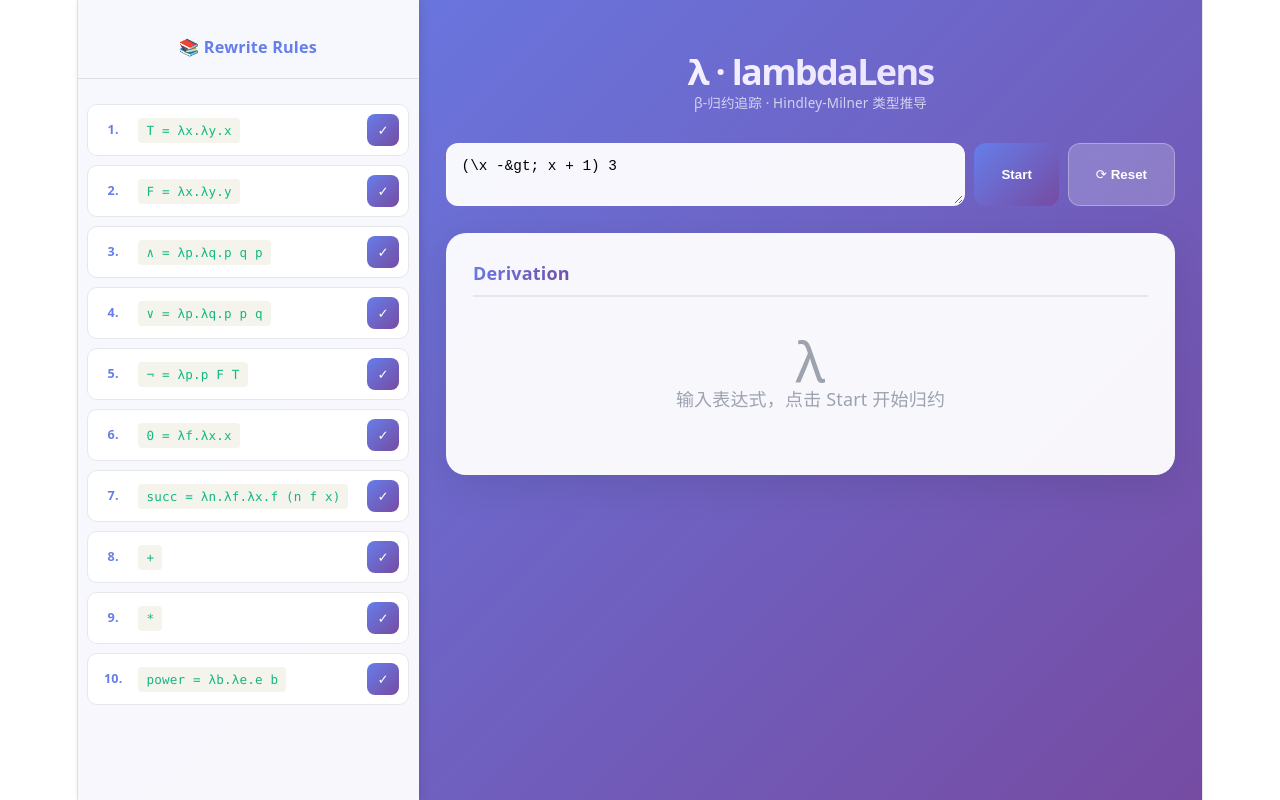
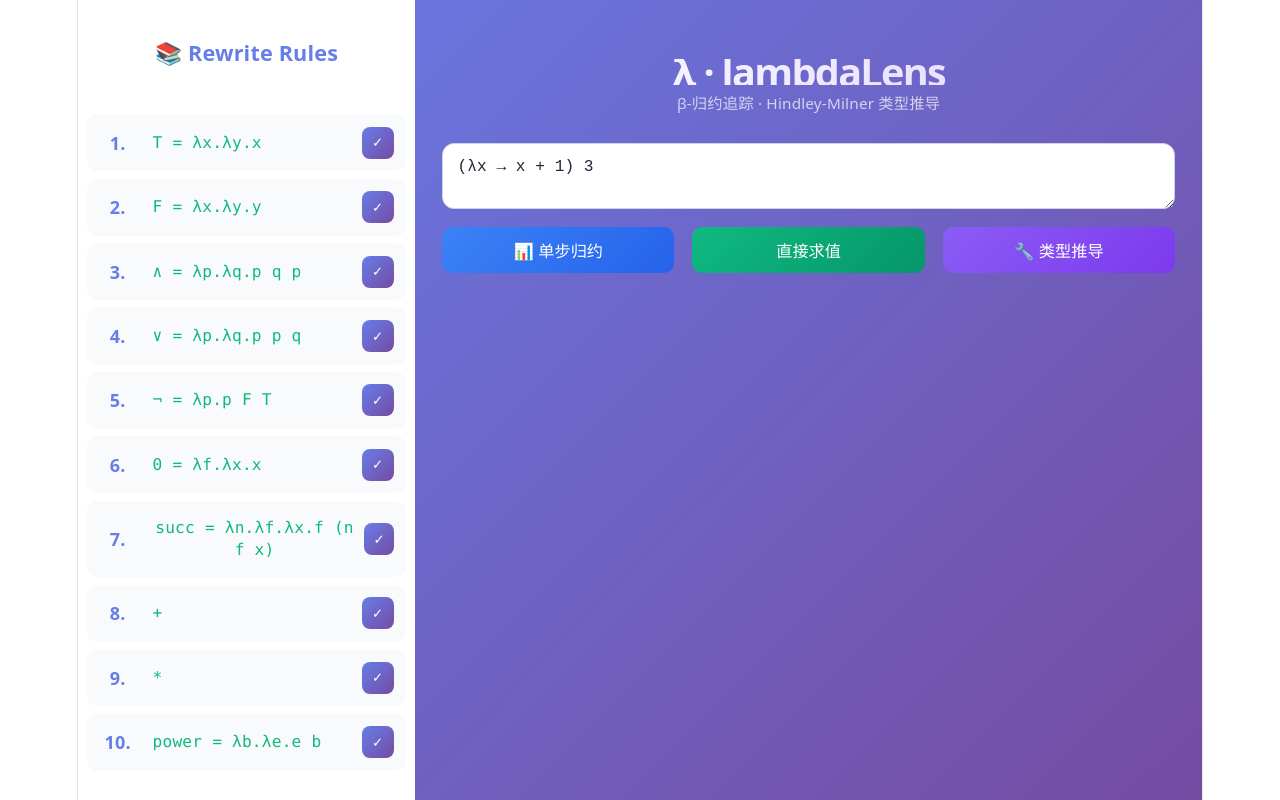
Before and after one commit to X12101XX/lambdaLens, a React (Vite) app in the folder frontend/: page / in a window 1280 px wide. Built offline with nearby package versions, Linux system fonts and the light colour scheme.

Commit message:
优化前端界面：左边栏白色、去掉边框、三个独立按钮

```diff
--- a/frontend/src/App.tsx
+++ b/frontend/src/App.tsx
@@ -1,191 +1,205 @@
-import { useState, useEffect } from 'react';
+import { useState } from 'react';
+
+const API_BASE = 'http://localhost:3000';
 
 const RULES = [
-  { name: 'T', expr: '\\x y -&gt; x', display: 'T = λx.λy.x' },
-  { name: 'F', expr: '\\x y -&gt; y', display: 'F = λx.λy.y' },
-  { name: 'AND', expr: '\\p q -&gt; p q p', display: '∧ = λp.λq.p q p' },
-  { name: 'OR', expr: '\\p q -&gt; p p q', display: '∨ = λp.λq.p p q' },
-  { name: 'NOT', expr: '\\p -&gt; p F T', display: '¬ = λp.p F T' },
-  { name: '0', expr: '\\f x -&gt; x', display: '0 = λf.λx.x' },
-  { name: 'succ', expr: '\\n f x -&gt; f (n f x)', display: 'succ = λn.λf.λx.f (n f x)' },
-  { name: '+', expr: '\\m n -&gt; m succ n', display: '+' },
-  { name: '*', expr: '\\m n -&gt; m (+ n) 0', display: '*' },
-  { name: 'power', expr: '\\b e -&gt; e b', display: 'power = λb.λe.e b' },
+  { name: 'T', expr: '\\x y -> x', display: 'T = λx.λy.x' },
+  { name: 'F', expr: '\\x y -> y', display: 'F = λx.λy.y' },
+  { name: 'AND', expr: '\\p q -> p q p', display: '∧ = λp.λq.p q p' },
+  { name: 'OR', expr: '\\p q -> p p q', display: '∨ = λp.λq.p p q' },
+  { name: 'NOT', expr: '\\p -> p F T', display: '¬ = λp.p F T' },
+  { name: '0', expr: '\\f x -> x', display: '0 = λf.λx.x' },
+  { name: 'succ', expr: '\\n f x -> f (n f x)', display: 'succ = λn.λf.λx.f (n f x)' },
+  { name: '+', expr: '\\m n -> m succ n', display: '+' },
+  { name: '*', expr: '\\m n -> m (+ n) 0', display: '*' },
+  { name: 'power', expr: '\\b e -> e b', display: 'power = λb.λe.e b' },
 ];
 
-function reduceOneStep(expr) {
-  if (expr === '(\\x -&gt; x + 1) 3') {
-    return { next: '3 + 1', type: 'Int', done: false };
-  }
-  if (expr === '3 + 1') {
-    return { next: '4', type: 'Int', done: true };
-  }
-  return { next: expr, type: 'Unknown', done: true };
-}
+function App() {
+  const [expr, setExpr] = useState('(\\x -> x + 1) 3');
+  const [traceResult, setTraceResult] = useState(null);
+  const [evalResult, setEvalResult] = useState(null);
+  const [typeResult, setTypeResult] = useState(null);
+  const [selectedStep, setSelectedStep] = useState(null);
+  const [loading, setLoading] = useState({ trace: false, eval: false, type: false });
+  const [error, setError] = useState('');
 
-function App() {
-  const [expr, setExpr] = useState('(\\x -&gt; x + 1) 3');
-  const [currentExpr, setCurrentExpr] = useState('');
-  const [currentType, setCurrentType] = useState('');
-  const [history, setHistory] = useState([]);
-  const [isDone, setIsDone] = useState(false);
-  const [isAnimating, setIsAnimating] = useState(false);
-  const [pulseId, setPulseId] = useState(0);
-
-  const startReduction = () => {
-    setIsAnimating(true);
-    setCurrentExpr(expr);
-    setCurrentType('');
-    setHistory([{ expr, type: '' }]);
-    setIsDone(false);
-    setTimeout(() => setIsAnimating(false), 500);
+  const formatLambda = (str) => {
+    if (!str) return '';
+    return str.replace(/\\/g, 'λ').replace(/->/g, '→');
   };
 
-  const nextStep = () => {
-    if (isDone) return;
-    setIsAnimating(true);
-    setPulseId(Date.now());
-    const result = reduceOneStep(currentExpr);
-    setTimeout(() => {
-      setCurrentExpr(result.next);
-      setCurrentType(result.type);
-      setHistory([...history, { expr: result.next, type: result.type }]);
-      setIsDone(result.done);
-      setIsAnimating(false);
-    }, 200);
+  const unformatLambda = (str) => {
+    if (!str) return '';
+    return str.replace(/λ/g, '\\');
   };
 
-  const reset = () => {
-    setIsAnimating(true);
-    setTimeout(() => {
-      setCurrentExpr('');
-      setCurrentType('');
-      setHistory([]);
-      setIsDone(false);
-      setIsAnimating(false);
-    }, 200);
+  const callTrace = async () => {
+    setLoading(prev => ({ ...prev, trace: true }));
+    setError('');
+    setSelectedStep(null);
+    try {
+      const res = await fetch(`${API_BASE}/api/trace`, {
+        method: 'POST',
+        headers: { 'Content-Type': 'application/json' },
+        body: JSON.stringify({ expr: unformatLambda(expr) }),
+      });
+      const data = await res.json();
+      if (res.ok && data.steps) {
+        setTraceResult(data);
+        setSelectedStep(data.steps[0]);
+      } else {
+        setError(data.error || '单步归约失败');
+        setTraceResult(null);
+      }
+    } catch (err) {
+      setError('后端未启动，请运行 lambdalens.exe');
+      setTraceResult(null);
+    }
+    setLoading(prev => ({ ...prev, trace: false }));
+  };
+
+  const callEval = async () => {
+    setLoading(prev => ({ ...prev, eval: true }));
+    setError('');
+    try {
+      const res = await fetch(`${API_BASE}/api/eval`, {
+        method: 'POST',
+        headers: { 'Content-Type': 'application/json' },
+        body: JSON.stringify({ expr: unformatLambda(expr) }),
+      });
+      const data = await res.json();
+      if (res.ok && data.value !== undefined) {
+        setEvalResult(data);
+      } else {
+        setError(data.error || '求值失败');
+        setEvalResult(null);
+      }
+    } catch (err) {
+      setError('后端未启动，请运行 lambdalens.exe');
+      setEvalResult(null);
+    }
+    setLoading(prev => ({ ...prev, eval: false }));
+  };
+
+  const callTypeCheck = async () => {
+    setLoading(prev => ({ ...prev, type: true }));
+    setError('');
+    try {
+      const res = await fetch(`${API_BASE}/api/typecheck`, {
+        method: 'POST',
+        headers: { 'Content-Type': 'application/json' },
+        body: JSON.stringify({ expr: unformatLambda(expr) }),
+      });
+      const data = await res.json();
+      if (res.ok && data.type) {
+        setTypeResult(data);
+      } else {
+        setError(data.error || '类型推导失败');
+        setTypeResult(null);
+      }
+    } catch (err) {
+      setError('后端未启动，请运行 lambdalens.exe');
+      setTypeResult(null);
+    }
+    setLoading(prev => ({ ...prev, type: false }));
   };
 
   const insertRule = (ruleExpr) => {
     setExpr(ruleExpr);
-    reset();
-  };return (
+    setTraceResult(null);
+    setEvalResult(null);
+    setTypeResult(null);
+    setSelectedStep(null);
+    setError('');
+  };
+
+  return (
     <div style={{ display: 'flex', minHeight: '100vh', fontFamily: 'system-ui, monospace', background: 'linear-gradient(135deg, #667eea 0%, #764ba2 100%)' }}>
-    <div style={{ width: 340, background: 'rgba(255,255,255,0.95)', backdropFilter: 'blur(10px)', borderRight: '1px solid rgba(255,255,255,0.2)', display: 'flex', flexDirection: 'column', boxShadow: '2px 0 10px rgba(0,0,0,0.1)' }}>
-      <h3 style={{ padding: '1rem', fontSize: '0.9rem', borderBottom: '1px solid rgba(0,0,0,0.1)', color: '#667eea', fontWeight: 'bold' }}>📚 Rewrite Rules</h3>
+      {/* 左侧边栏 - 纯白色，无边框，无阴影 */}
+      <div style={{ width: '30%', minWidth: 280, maxWidth: 400, background: 'white', borderRight: 'none', display: 'flex', flexDirection: 'column' }}>
+        <h3 style={{ padding: '1rem', fontSize: '1.2rem', borderBottom: 'none', color: '#667eea', fontWeight: 'bold' }}>📚 Rewrite Rules</h3>
         <div style={{ flex: 1, overflow: 'auto', padding: '0.5rem' }}>
           {RULES.map((rule, idx) => (
-          <div key={rule.name} style={{ display: 'flex', justifyContent: 'space-between', alignItems: 'center', padding: '0.5rem', marginBottom: '0.5rem', borderRadius: 10, background: 'white', border: '1px solid #e5e7eb', transition: 'all 0.2s', cursor: 'pointer', transform: 'translateX(0)', animation: `slideUp 0.3s ease-out ${idx * 0.03}s backwards` }}
-            onMouseEnter={(e) => { e.currentTarget.style.transform = 'translateX(5px)'; e.currentTarget.style.borderColor = '#667eea'; }}
-            onMouseLeave={(e) => { e.currentTarget.style.transform = 'translateX(0)'; e.currentTarget.style.borderColor = '#e5e7eb'; }}
-          >
+            <div key={rule.name} style={{ display: 'flex', justifyContent: 'space-between', alignItems: 'center', padding: '0.7rem', marginBottom: '0.4rem', borderRadius: 10, background: '#f9fafb', border: 'none', cursor: 'pointer' }}
+              onClick={() => insertRule(rule.expr)}>
               <div style={{ display: 'flex', alignItems: 'center', gap: '0.5rem' }}>
-              <span style={{ fontSize: '0.7rem', color: '#667eea', minWidth: '1.8rem', fontWeight: 'bold' }}>{idx + 1}.</span>
-              <code style={{ fontSize: '0.7rem', color: '#10b981' }}>{rule.display}</code>
+                <span style={{ fontSize: '1rem', color: '#667eea', minWidth: '2rem', fontWeight: 'bold' }}>{idx + 1}.</span>
+                <code style={{ fontSize: '0.9rem', color: '#10b981', background: 'transparent' }}>{rule.display}</code>
               </div>
-            <button onClick={() => insertRule(rule.expr)} style={{ width: 32, height: 32, background: 'linear-gradient(135deg, #667eea, #764ba2)', border: 'none', borderRadius: 8, cursor: 'pointer', color: 'white', fontWeight: 'bold', transition: 'all 0.2s' }}
-              onMouseEnter={(e) => { e.currentTarget.style.transform = 'scale(1.1)'; }}
-              onMouseLeave={(e) => { e.currentTarget.style.transform = 'scale(1)'; }}
-            >✓</button>
+              <button style={{ width: 32, height: 32, background: 'linear-gradient(135deg, #667eea, #764ba2)', border: 'none', borderRadius: 8, cursor: 'pointer', color: 'white', fontWeight: 'bold' }}>✓</button>
             </div>
           ))}
         </div>
       </div>
 
+      {/* 右侧主区域 */}
       <div style={{ flex: 1, padding: '1.5rem', overflow: 'auto' }}>
         <div style={{ marginBottom: '1.5rem' }}>
-        <h1 style={{ fontSize: '2rem', fontWeight: 'bold', background: 'linear-gradient(135deg, #fff, #e0d4ff)', WebkitBackgroundClip: 'text', backgroundClip: 'text', color: 'transparent', marginBottom: '0.25rem' }}>λ · lambdaLens</h1>
-        <p style={{ color: 'rgba(255,255,255,0.7)', fontSize: '0.75rem' }}>β-归约追踪 · Hindley-Milner 类型推导</p >
+          <h1 style={{ fontSize: '2.2rem', fontWeight: 'bold', background: 'linear-gradient(135deg, #fff, #e0d4ff)', WebkitBackgroundClip: 'text', backgroundClip: 'text', color: 'transparent', marginBottom: '0.25rem' }}>λ · lambdaLens</h1>
+          <p style={{ color: 'rgba(255,255,255,0.7)', fontSize: '0.85rem' }}>β-归约追踪 · Hindley-Milner 类型推导</p >
         </div>
 
-      <div style={{ display: 'flex', gap: '0.5rem', marginBottom: '1.5rem' }}>
-        <textarea value={expr} onChange={(e) => setExpr(e.target.value)} rows={2} style={{ flex: 1, padding: '0.75rem', border: '2px solid rgba(255,255,255,0.2)', borderRadius: 12, fontFamily: 'monospace', fontSize: '0.8rem', background: 'rgba(255,255,255,0.95)', resize: 'vertical', transition: 'all 0.2s' }}
-          onFocus={(e) => { e.currentTarget.style.borderColor = '#667eea'; e.currentTarget.style.boxShadow = '0 0 0 3px rgba(102,126,234,0.2)'; }}
-          onBlur={(e) => { e.currentTarget.style.borderColor = 'rgba(255,255,255,0.2)'; e.currentTarget.style.boxShadow = 'none'; }}
+        <div style={{ display: 'flex', gap: '0.75rem', marginBottom: '1rem', flexWrap: 'wrap' }}>
+          <textarea
+            value={formatLambda(expr)}
+            onChange={(e) => setExpr(unformatLambda(e.target.value))}
+            rows={2}
+            style={{ flex: 1, minWidth: 200, padding: '0.8rem', border: '1px solid #cbd5e1', borderRadius: 12, fontFamily: 'monospace', fontSize: '0.9rem', background: 'white', color: '#1f2937', resize: 'vertical' }}
           />
-        <button onClick={startReduction} style={{ padding: '0 1.5rem', background: 'linear-gradient(135deg, #667eea, #764ba2)', color: 'white', border: 'none', borderRadius: 12, fontWeight: 'bold', cursor: 'pointer', transition: 'all 0.2s' }}
-          onMouseEnter={(e) => { e.currentTarget.style.transform = 'translateY(-2px)'; e.currentTarget.style.boxShadow = '0 4px 15px rgba(102,126,234,0.4)'; }}
-          onMouseLeave={(e) => { e.currentTarget.style.transform = 'translateY(0)'; e.currentTarget.style.boxShadow = 'none'; }}
-        > Start</button>
-        <button onClick={reset} style={{ padding: '0 1.5rem', background: 'rgba(255,255,255,0.2)', backdropFilter: 'blur(10px)', color: 'white', border: '1px solid rgba(255,255,255,0.3)', borderRadius: 12, fontWeight: 'bold', cursor: 'pointer', transition: 'all 0.2s' }}
-          onMouseEnter={(e) => { e.currentTarget.style.background = 'rgba(255,255,255,0.3)'; }}
-          onMouseLeave={(e) => { e.currentTarget.style.background = 'rgba(255,255,255,0.2)'; }}
-        >⟳ Reset</button>
         </div>
 
-      <div style={{ background: 'rgba(255,255,255,0.95)', borderRadius: 20, padding: '1.5rem', boxShadow: '0 10px 40px rgba(0,0,0,0.1)', transition: 'all 0.3s', ...(isAnimating ? { transform: 'scale(0.99)', boxShadow: '0 5px 20px rgba(0,0,0,0.15)' } : {}) }}>
-        <div style={{ display: 'flex', justifyContent: 'space-between', alignItems: 'center', marginBottom: '1rem', paddingBottom: '0.5rem', borderBottom: '2px solid #e5e7eb' }}>
-          <span style={{ fontWeight: 'bold', background: 'linear-gradient(135deg, #667eea, #764ba2)', WebkitBackgroundClip: 'text', backgroundClip: 'text', color: 'transparent' }}> Derivation</span>
-          {currentExpr && !isDone && (
-            <button onClick={nextStep} style={{ padding: '0.3rem 1rem', background: 'linear-gradient(135deg, #10b981, #059669)', color: 'white', border: 'none', borderRadius: 20, fontSize: '0.7rem', cursor: 'pointer', transition: 'all 0.2s' }}
-              onMouseEnter={(e) => { e.currentTarget.style.transform = 'translateY(-1px)'; e.currentTarget.style.boxShadow = '0 2px 8px rgba(16,185,129,0.4)'; }}
-              onMouseLeave={(e) => { e.currentTarget.style.transform = 'translateY(0)'; e.currentTarget.style.boxShadow = 'none'; }}
-            >Next Step →</button>
-          )}
+        <div style={{ display: 'flex', gap: '1rem', marginBottom: '1.5rem', flexWrap: 'wrap' }}>
+          <button onClick={callTrace} disabled={loading.trace} style={{ flex: 1, padding: '0.6rem', background: 'linear-gradient(135deg, #3b82f6, #2563eb)', border: 'none', borderRadius: 10, color: 'white', fontWeight: 'bold', fontSize: '0.9rem', cursor: 'pointer' }}>
+            {loading.trace ? '...' : '📊 单步归约'}
+          </button>
+          <button onClick={callEval} disabled={loading.eval} style={{ flex: 1, padding: '0.6rem', background: 'linear-gradient(135deg, #10b981, #059669)', border: 'none', borderRadius: 10, color: 'white', fontWeight: 'bold', fontSize: '0.9rem', cursor: 'pointer' }}>
+            {loading.eval ? '...' : ' 直接求值'}
+          </button>
+          <button onClick={callTypeCheck} disabled={loading.type} style={{ flex: 1, padding: '0.6rem', background: 'linear-gradient(135deg, #8b5cf6, #7c3aed)', border: 'none', borderRadius: 10, color: 'white', fontWeight: 'bold', fontSize: '0.9rem', cursor: 'pointer' }}>
+            {loading.type ? '...' : '🔧 类型推导'}
+          </button>
         </div>
 
-        {currentExpr ? (
-          <div style={{ background: 'linear-gradient(135deg, #f9fafb, #ffffff)', borderRadius: 16, padding: '1.5rem', marginBottom: '1rem', textAlign: 'center', ...(isAnimating ? { animation: 'pulse 0.5s ease-out' } : {}) }}>
-            <div style={{ fontSize: '1.2rem' }}>
-              <code style={{ background: '#f3f4f6', padding: '0.3rem 0.8rem', borderRadius: 10, fontFamily: 'monospace', transition: 'all 0.2s' }}>{currentExpr}</code>
-              {currentType && <span style={{ marginLeft: '0.5rem', color: '#f59e0b', fontWeight: 'bold' }}>: {currentType}</span>}
+        {error && <div style={{ background: '#fef2f2', color: '#ef4444', padding: '0.8rem', borderRadius: 10, marginBottom: '1rem' }}> {error}</div>}
+
+        {traceResult && (
+          <div style={{ background: 'white', borderRadius: 16, padding: '1rem', marginBottom: '1rem', border: 'none', boxShadow: 'none' }}>
+            <div style={{ fontWeight: 'bold', marginBottom: '0.5rem', color: '#3b82f6' }}>📊 单步归约</div>
+            <div style={{ display: 'flex', flexDirection: 'column', gap: '0.3rem', marginBottom: '1rem', maxHeight: 300, overflow: 'auto' }}>
+              {traceResult.steps?.map((step, idx) => (
+                <div key={idx} onClick={() => setSelectedStep(step)} style={{ padding: '0.4rem 0.6rem', fontFamily: 'monospace', fontSize: '0.85rem', background: selectedStep?.index === step.index ? '#e0e7ff' : '#f9fafb', borderRadius: 8, cursor: 'pointer', border: 'none' }}>
+                  {step.index}. {formatLambda(step.exprs)} : {step.type}
+                  {step.rule && <span style={{ color: '#8b5cf6', marginLeft: '0.5rem', fontSize: '0.7rem' }}>→ {step.rule}</span>}
                 </div>
-            {!isDone && (
-              <div style={{ marginTop: '0.8rem', fontSize: '0.7rem', color: '#8b5cf6' }}>
-                ️ 点击 Next Step 继续归约
+              ))}
+            </div>
+            {selectedStep && (
+              <div style={{ background: '#f0fdf4', borderRadius: 12, padding: '1rem', border: 'none' }}>
+                <div style={{ fontWeight: 'bold', marginBottom: '0.3rem', color: '#10b981' }}>📌 当前步骤详情</div>
+                <div style={{ fontSize: '1rem', fontFamily: 'monospace', marginBottom: '0.3rem' }}>{formatLambda(selectedStep.exprs)}</div>
+                <div style={{ fontSize: '0.85rem', color: '#6b7280' }}>类型: <span style={{ color: '#f59e0b', fontWeight: 'bold' }}>{selectedStep.type}</span>{selectedStep.rule && <span style={{ marginLeft: '1rem' }}>规则: {selectedStep.rule}</span>}</div>
               </div>
             )}
-            {isDone && (
-              <div style={{ marginTop: '0.8rem', color: '#10b981', fontWeight: 'bold', animation: 'fadeIn 0.3s ease-out' }}>
-                ✅ 归约完成！
+            <div style={{ marginTop: '0.5rem', paddingTop: '0.5rem', borderTop: 'none', color: '#10b981', fontWeight: 'bold' }}>最终类型: {traceResult.type}</div>
+          </div>
+        )}
+
+        {evalResult && (
+          <div style={{ background: 'white', borderRadius: 16, padding: '1rem', marginBottom: '1rem', border: 'none', boxShadow: 'none' }}>
+            <div style={{ fontWeight: 'bold', marginBottom: '0.5rem', color: '#10b981' }}> 直接求值</div>
+            <div style={{ fontSize: '1.2rem', fontFamily: 'monospace' }}>结果: {evalResult.value}</div>
+            <div style={{ color: '#6b7280', fontSize: '0.8rem', marginTop: '0.3rem' }}>类型: {evalResult.type}</div>
+          </div>
+        )}
+
+        {typeResult && (
+          <div style={{ background: 'white', borderRadius: 16, padding: '1rem', marginBottom: '1rem', border: 'none', boxShadow: 'none' }}>
+            <div style={{ fontWeight: 'bold', marginBottom: '0.5rem', color: '#8b5cf6' }}>🔧 类型推导</div>
+            <div style={{ fontSize: '1.1rem', fontFamily: 'monospace' }}>{formatLambda(expr)} : {typeResult.type}</div>
           </div>
         )}
       </div>
-        ) : (
-          <div style={{ textAlign: 'center', padding: '2rem', color: '#9ca3af' }}>
-            <div style={{ fontSize: '3rem', marginBottom: '0.5rem', animation: 'float 3s ease-in-out infinite' }}>λ</div>
-            <p>输入表达式，点击 Start 开始归约</p >
-          </div>
-        )}          {history.length > 0 && (
-            <div style={{ marginTop: '1rem', paddingTop: '1rem', borderTop: '1px solid #e5e7eb' }}>
-              <div style={{ fontSize: '0.7rem', fontWeight: 'bold', color: '#6b7280', marginBottom: '0.5rem' }}>📋 归约历史</div>
-              <div style={{ display: 'flex', flexDirection: 'column', gap: '0.25rem', maxHeight: 200, overflow: 'auto' }}>
-                {history.map((h, idx) => (
-                  <div key={idx} style={{ display: 'flex', alignItems: 'baseline', gap: '0.5rem', padding: '0.3rem', background: '#f9fafb', borderRadius: 8, fontSize: '0.7rem', fontFamily: 'monospace', transition: 'all 0.2s' }}
-                    onMouseEnter={(e) => { e.currentTarget.style.background = '#eff6ff'; e.currentTarget.style.transform = 'translateX(3px)'; }}
-                    onMouseLeave={(e) => { e.currentTarget.style.background = '#f9fafb'; e.currentTarget.style.transform = 'translateX(0)'; }}
-                  >
-                    <span style={{ color: '#667eea', fontWeight: 'bold', minWidth: '1.5rem' }}>{idx}</span>
-                    <code>{h.expr}</code>
-                    {h.type && <span style={{ color: '#f59e0b', marginLeft: 'auto' }}>: {h.type}</span>}
-                  </div>
-                ))}
-              </div>
-            </div>
-          )}
-        </div>
-      </div>
-
-      <style>{`
-        @keyframes fadeIn {
-          from { opacity: 0; transform: translateY(-10px); }
-          to { opacity: 1; transform: translateY(0); }
-        }
-        @keyframes slideUp {
-          from { opacity: 0; transform: translateY(20px); }
-          to { opacity: 1; transform: translateY(0); }
-        }
-        @keyframes pulse {
-          0% { transform: scale(1); box-shadow: 0 0 0 0 rgba(102,126,234,0.4); }
-          50% { transform: scale(1.02); box-shadow: 0 0 0 10px rgba(102,126,234,0); }
-          100% { transform: scale(1); box-shadow: 0 0 0 0 rgba(102,126,234,0); }
-        }
-        @keyframes float {
-          0% { transform: translateY(0px); }
-          50% { transform: translateY(-10px); }
-          100% { transform: translateY(0px); }
-        }
-      `}</style>
     </div>
   );
 }
```
Lines whose indentation alone changed are shown as unchanged.
